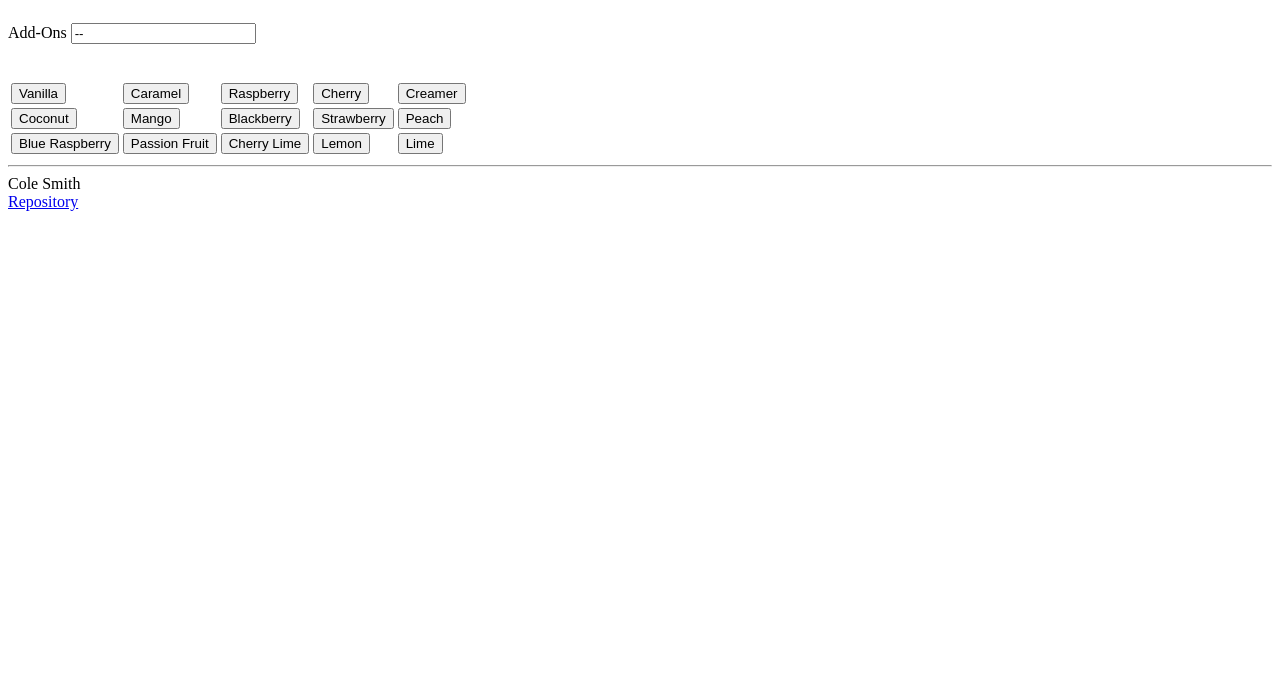
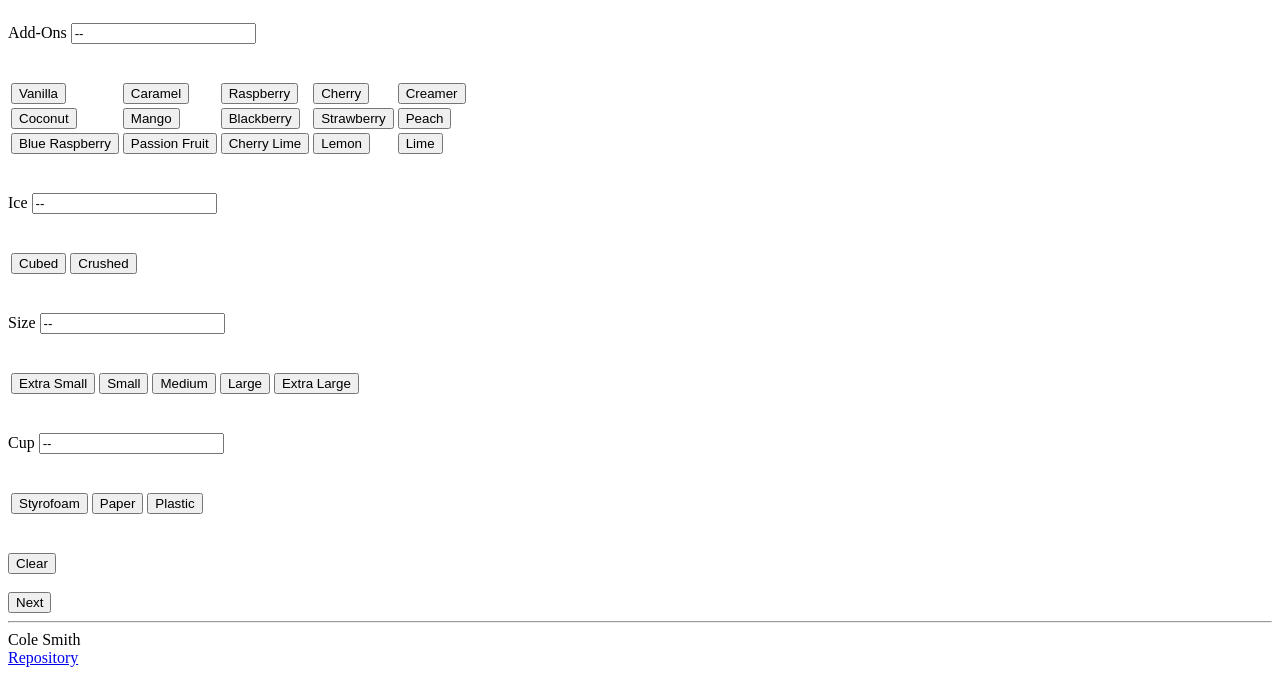
Before and after one commit to Hoosieman/DropByDrip, a plain HTML site: page order.html in a window 1280 px wide. Shown: the part 802-1477 px from the top of the page. Before the commit the page ends 1021 px from the top, so only its background shows below. Drawn offline with Linux system fonts and the light colour scheme.

```diff
--- a/order.html
+++ b/order.html
@@ -269,6 +269,153 @@
         </table>
       </div>
 
+      <br />
+
+
+      <br />
+
+
+      <div>
+        <label for="count">Ice</label>
+        <input type="text" id="count" value="--" readonly />
+      </div>
+
+      <br />
+
+
+      <br />
+
+
+      <div>
+        <table>
+          <tr>
+            <td>
+              <button>
+                Cubed
+              </button>
+            </td>
+
+            <td>
+              <button>
+                Crushed
+              </button>
+            </td>
+          </tr>
+        </table>
+      </div>
+
+
+      <br />
+
+
+      <br />
+
+
+      <div>
+        <label for="count">Size</label>
+        <input type="text" id="count" value="--" readonly />
+      </div>
+
+      <br />
+
+
+      <br />
+
+
+      <div>
+        <table>
+          <tr>
+            <td>
+              <button>
+                Extra Small
+              </button>
+            </td>
+
+            <td>
+              <button>
+                Small
+              </button>
+            </td>
+
+            <td>
+                <button>
+                  Medium
+                </button>
+            </td>
+
+            <td>
+                <button>
+                  Large
+                </button>
+            </td>
+
+            <td>
+                <button>
+                  Extra Large
+                </button>
+            </td>
+          </tr>
+        </table>
+      </div>
+
+
+      <br />
+
+
+      <br />
+
+
+      <div>
+        <label for="count">Cup</label>
+        <input type="text" id="count" value="--" readonly />
+      </div>
+
+      <br />
+
+
+      <br />
+
+
+      <div>
+        <table>
+          <tr>
+            <td>
+              <button>
+                Styrofoam
+              </button>
+            </td>
+
+            <td>
+              <button>
+                Paper
+              </button>
+            </td>
+
+            <td>
+                <button>
+                  Plastic
+                </button>
+            </td>
+          </tr>
+        </table>
+      </div>
+
+
+      <br />
+
+      <br />
+
+      <div>
+        <button>Clear</button>
+      </div>
+
+      <br />
+
+      <div>
+        <button>Next</button>
+      </div>
+
+
     </main>
 
 
```
Also changed, not shown: index.html (+2 -1 lines), locations.html (+80 -0 lines), 1 other file.
